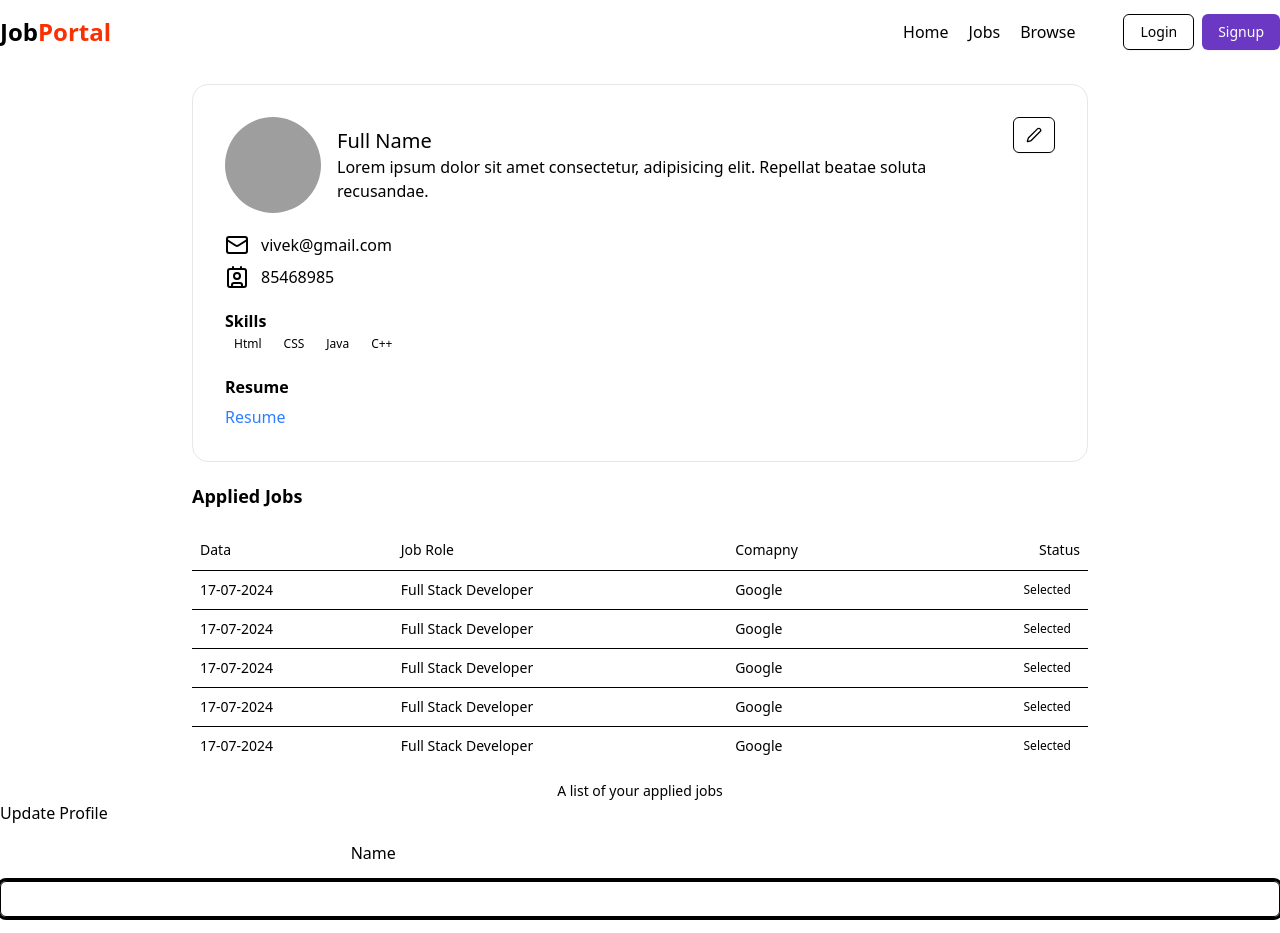
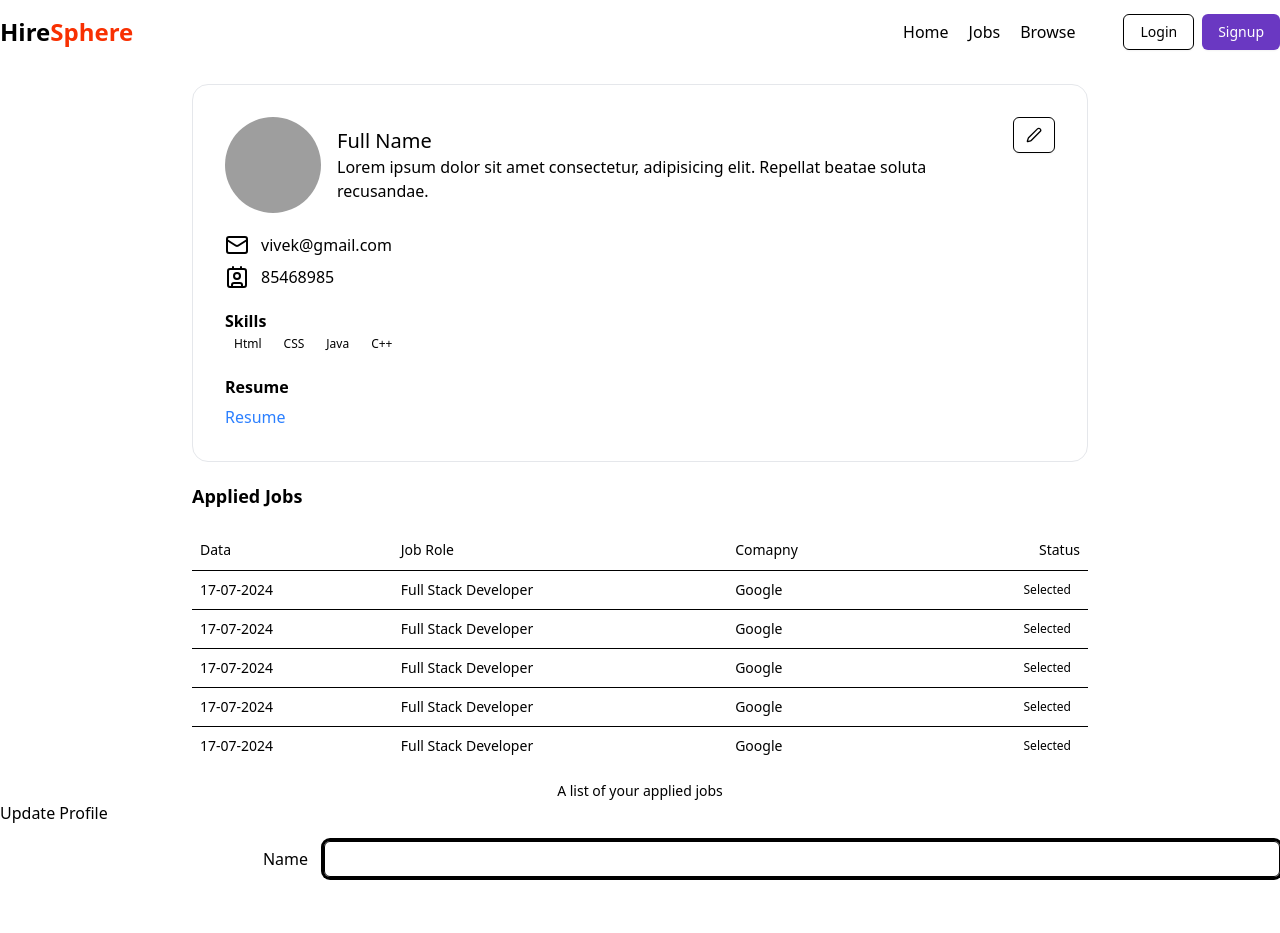
Before and after one commit to vivekkumar012/Job-Hunt, a React (Vite) app in the folder frontend/: page /profile in a window 1280 px wide. Both pictures are taken after a click on the button 1034 px from the left and 135 px from the top of the page. After the commit the page ends 893 px from the top, so only its background shows below. Built offline with nearby package versions, Linux system fonts and the light colour scheme; grey boxes are pictures that could not be loaded.

Commit message:
just for check

```diff
--- a/frontend/src/components/UpdateProfileDialog.jsx
+++ b/frontend/src/components/UpdateProfileDialog.jsx
@@ -14,10 +14,12 @@ function UpdateProfileDialog({ open, setOpen }) {
           </DialogHeader>
           <form>
             <div className="grid gap-4 py-4">
-              <Label htmlFor="name" className="text-right">
-                Name
-              </Label>
-              <Input id="name" name="name" className={"col-span-3"} />
+              <div className="grid grid-cols-4 items-center gap-4">
+                <Label htmlFor="name" className="text-right">
+                  Name
+                </Label>
+                <Input id="name" name="name" className={"col-span-3"} />
+              </div>
             </div>
           </form>
         </DialogContent>
--- a/frontend/src/components/shared/Navbar.jsx
+++ b/frontend/src/components/shared/Navbar.jsx
@@ -13,7 +13,7 @@ function Navbar() {
       <div className="flex justify-between items-center mx-auto max-w-7xl h-16">
         <div>
           <h1 className="text-2xl font-bold">
-            Job<span className="text-[#F83002]">Portal</span>
+            Hire<span className="text-[#F83002]">Sphere</span>
           </h1>
         </div>
         <div className="flex items-center gap-12">
```
